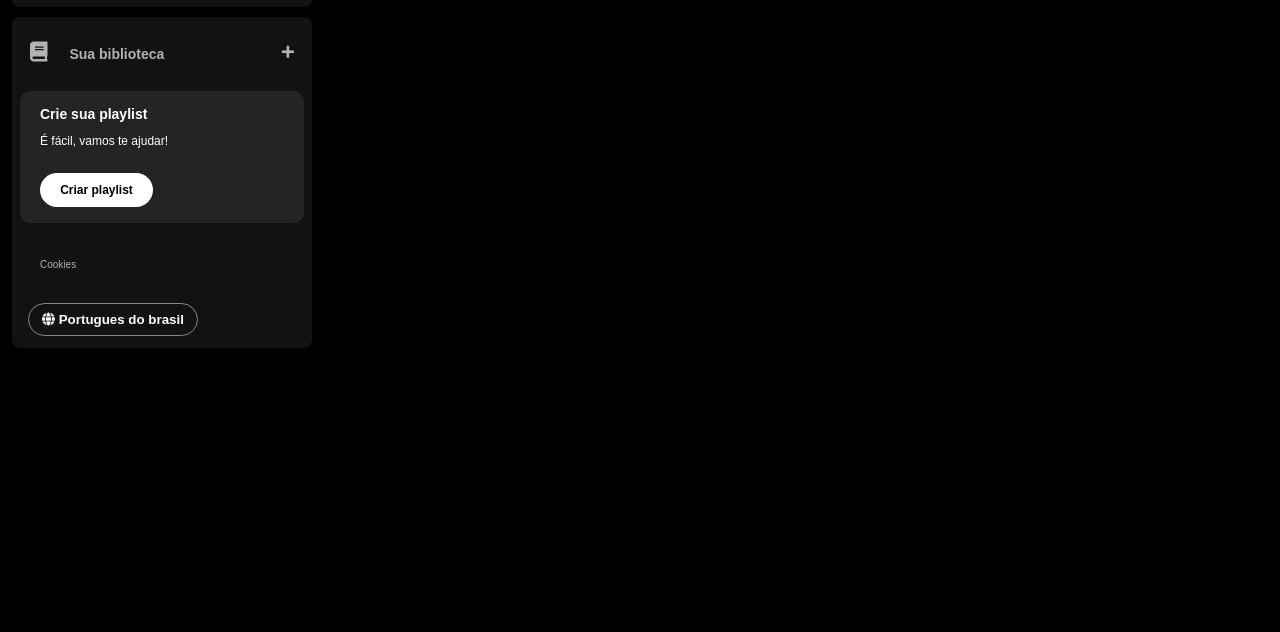
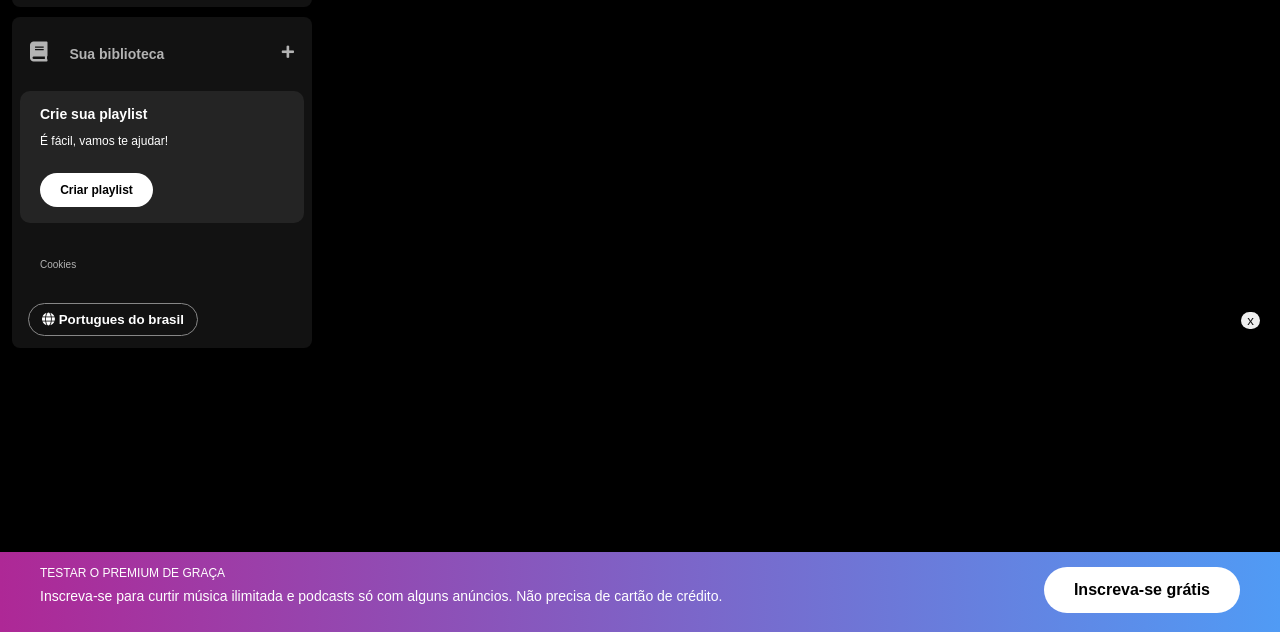
Before and after one commit to Thiagoarruda09/SPA-SPOTIFY, a plain HTML site: page index.html in a window 1280 px wide. Shown: the part 168-800 px from the top of the page. Drawn offline with Linux system fonts and the light colour scheme.

Commit message:
cria o footer

```diff
--- a/index.html
+++ b/index.html
@@ -27,6 +27,7 @@
 
     <script src="js/components/sidebar-navigation.js"></script>
     <script src="js/components/library.js"></script>
+    <script src="js/components/footer.js"></script>
     <script src="js/index.js"></script>
 </body>
 </html>
--- /dev/null
+++ b/js/components/footer.js
@@ -0,0 +1,17 @@
+function footer (){
+    return `
+     <button class="close" onclick="esconderFooter()" id="button-close">x</button>
+    <footer class="disclaimer-premium" id="footer" >
+
+      <div class="text">
+        <p class="disclaimer-premium__title">Testar o Premium de graça</p>
+        <p class="disclaimer-premium__subtitle">
+          Inscreva-se para curtir música ilimitada e podcasts só com alguns
+          anúncios. Não precisa de cartão de crédito.
+        </p>
+      </div>
+      <div class="button">
+        <button type="button">Inscreva-se grátis</button>
+      </div>
+    </footer>`
+}
--- a/js/index.js
+++ b/js/index.js
@@ -1,4 +1,6 @@
 const SIDEBAR = document.getElementById('sidebar')
 
-SIDEBAR.innerHTML = `${sideBarNavigation()}
-${library()}    `
+SIDEBAR.innerHTML = `
+${sideBarNavigation()}
+${library()}
+${footer()}   `
--- a/src/styles/sidebar-footer.css
+++ b/src/styles/sidebar-footer.css
@@ -167,3 +167,52 @@ body {
       padding: 8px;
       border-radius: 20px;
   }
+
+  .disclaimer-premium {
+    position: fixed;
+    bottom: 0;
+    left: 0;
+    right: 0;
+    background: linear-gradient(to right, #ae2896, #509bf5);
+    padding: 15px 40px;
+    display: flex;
+    justify-content: space-between;
+  }
+  .disclaimer-premium .text {
+   flex-shrink: 0;
+  }
+  .disclaimer-premium .disclaimer-premium__title {
+    color: #ffffff;
+    text-transform: uppercase;
+    font-weight: 400;
+    font-size: 12px;
+    margin-bottom: 10px;
+  }
+
+  .disclaimer-premium .disclaimer-premium__subtitle {
+    color: #ffffff;
+    font-size: 14px;
+    font-weight: 500;
+  }
+
+  .disclaimer-premium button {
+    background-color: #ffffff;
+    color: #000000;
+    font-size: 16px;
+    font-weight: bold;
+    padding: 14px 30px;
+    border: 0px;
+    border-radius: 40px;
+    cursor: pointer;
+    flex-shrink: 0;
+  }
+  .close{
+      position: fixed;
+      top: 480px;
+      right: 20px;
+
+      color: #121212;
+      border-radius: 50px;
+      cursor: pointer;
+      z-index: 1;
+  }
```
